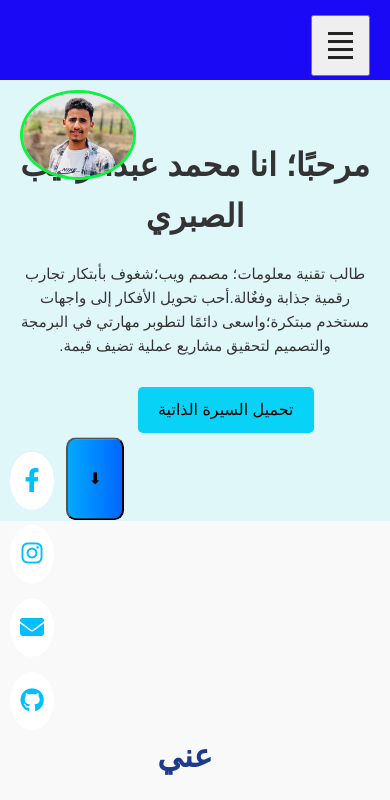
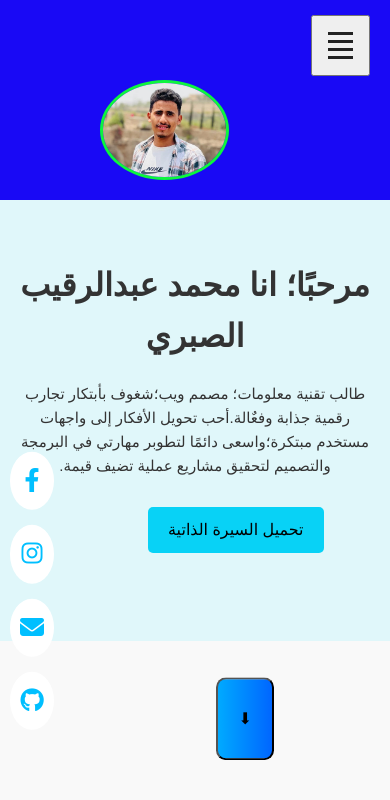
Before and after one commit to ansamabw61-dot/my-cv, a plain HTML site: page index.html in a window 390 px wide. Shown: the top 800 px of the page. Drawn offline with Linux system fonts and the light colour scheme.

Commit message:
update files

```diff
--- a/style.css
+++ b/style.css
@@ -50,7 +50,7 @@ font-size: 16px;
     display: flex;
     justify-content: space-between;
     align-items: center;
-    padding: 70px;
+    padding: 100px;
     background-color: #1909f5;
     color: #fff;
     position: sticky;
@@ -64,8 +64,8 @@ font-size: 16px;
     object-fit: cover;
     border:3px solid #0cf53e;
     position: fixed;
-    left: 50px;
-    top: 50px;
+    left: 100px;
+    top: 80px;
 
 
 }
@@ -200,31 +200,12 @@ color: #000;
 border-radius: 10px;
 text-decoration: none;
 position: relative;
-top: 120px;
-left: 120px;
+top: 180px;
+left: 150px;
 }
-@media (max-width: 600px) {
-    .header {
-        padding: 40px 20px;
-        justify-content: space-between;
-    }
 
-    .header-left img.profile {
-        position: fixed;
-        left: 20px;
-        top: 90px; /* أسفل زر الهامبرغر حتى لا يتداخل معه */
-        height: 90px;
-    }
 
-    .scroll-btn {
-        position: relative;
-        top: 60px;
-        left: 0;
-        margin-right: auto;
-        margin-left: auto;
-        display: inline-block;
-    }
-}
+
 
 /* حركة النزول */
 @keyframes bounce {
```
